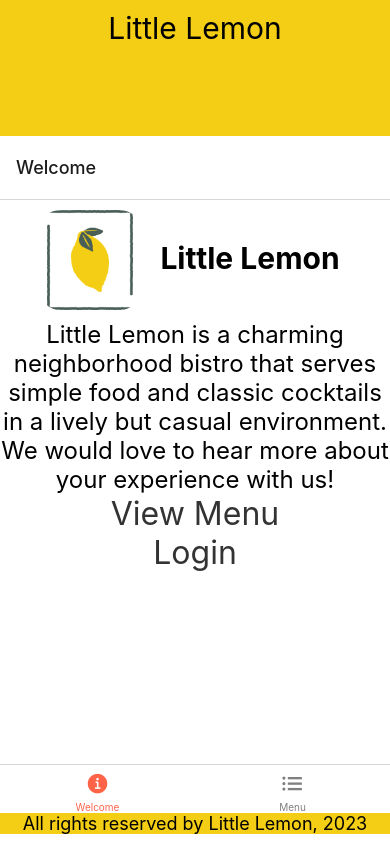
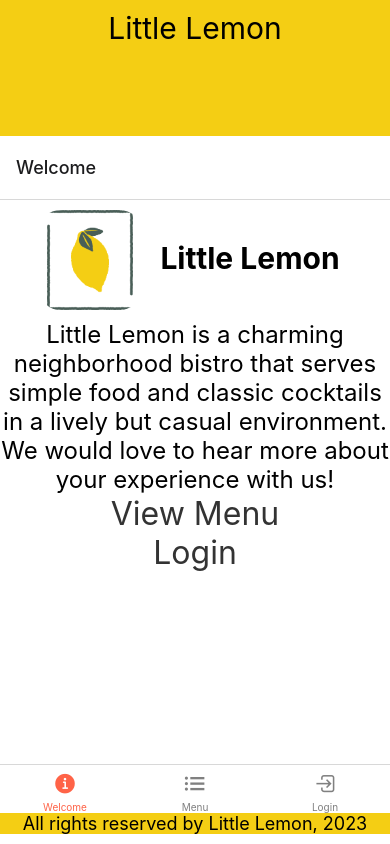
Before and after one commit to EvMad/a-react-native-sandbox, a React Native app in the folder LittleLemon/: screen / in a window 390 px wide. Built offline with nearby package versions, Linux system fonts and the light colour scheme.

Commit message:
<Tab.Screen name="Login" component={LoginScreen}

```diff
--- a/LittleLemon/App.js
+++ b/LittleLemon/App.js
@@ -38,6 +38,8 @@ export default function App() {
       iconName = focused ? 'ios-information-circle' : 'ios-information-circle-outline'
     } else if (route.name === 'Menu') {
       iconName = 'ios-list';
+    } else if (route.name === 'Login') {
+      iconName = 'ios-log-in-outline';
     }
     return <Ionicons name={iconName} size={size} color={color} />;
   },
@@ -46,6 +48,7 @@ export default function App() {
   })}>
   <Tab.Screen name="Welcome" component={WelcomeScreen} />
   <Tab.Screen name="Menu" component={MenuItems} />
+  <Tab.Screen name="Login" component={LoginScreen} />
 </Tab.Navigator>
 
 
```
